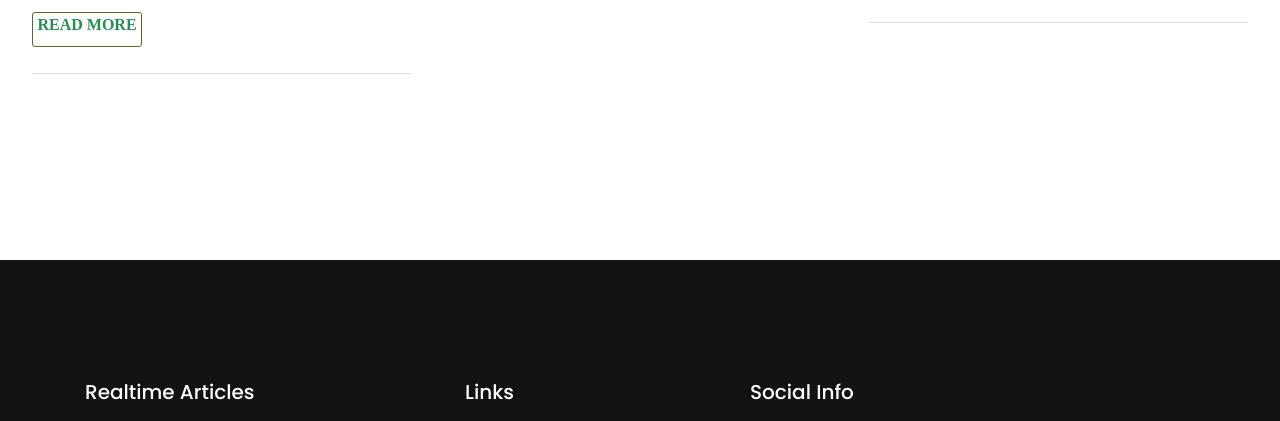
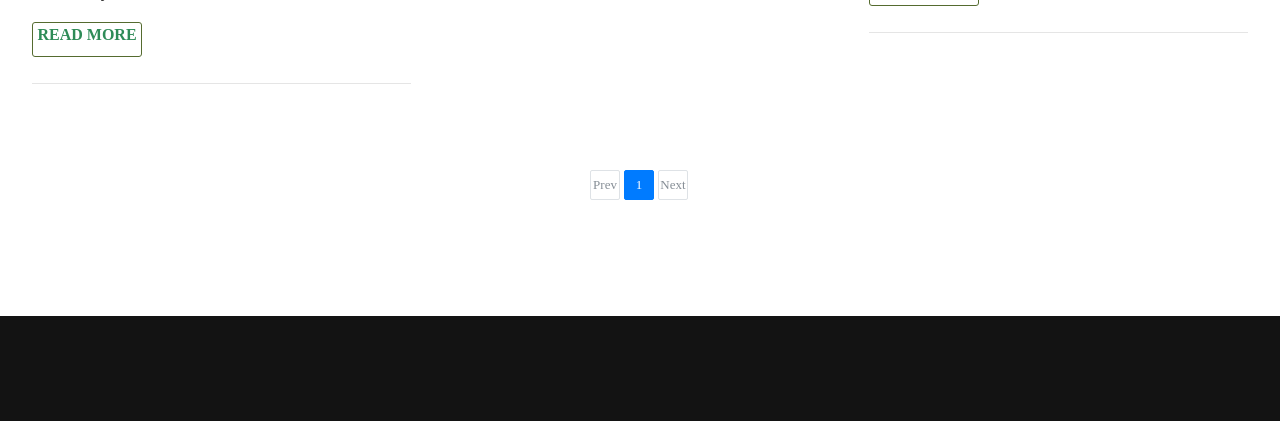
Before and after one commit to Mesh-254/realtime_articles, a Flask app: page / in a window 1280 px wide. Shown: the part 1222-1643 px from the top of the page. Run offline with Flask 3, Linux system fonts and the light colour scheme; data comes from the database, SQL or seed files in the repository; some libraries are stand-ins or nearby versions.

Commit message:
added pagination, search form to home pages(articles) and some minor updates

```diff
--- a/templates/home/blog_list.html
+++ b/templates/home/blog_list.html
@@ -48,6 +48,7 @@
     <script src="https://oss.maxcdn.com/libs/respond.js/1.4.2/respond.min.js"></script>
     <![endif]-->
 
+
 </head>
 
 <body>
@@ -90,11 +91,41 @@
                     <nav id="site-navigation" class="navigation main-navigation" role="navigation">
                         <div class="nav-menu">
                             <ul>
-                                <li class="page_item page-item-599"><a href="#" data-wpel-link="internal">Home</a></li>
-                                <li class="page_item page-item-39"><a href="{{ url_for('home.article_pricing') }}" data-wpel-link="internal">Pricing</a></li>
-                                <li class="page_item page-item-39"><a href="{{ url_for('category.categories') }}" data-wpel-link="internal">CATEGORIES</a>
+                                <li class="page_item page-item-599"><a href="{{ url_for('home.index') }}"
+                                                                       data-wpel-link="internal">Home</a></li>
+                                <li class="page_item page-item-39"><a href="{{ url_for('home.article_pricing') }}"
+                                                                      data-wpel-link="internal">Pricing</a></li>
+                                <li class="page_item page-item-39"><a href="{{ url_for('category.categories') }}"
+                                                                      data-wpel-link="internal">CATEGORIES</a>
+
                                 </li>
+
                                 <li class="page_item page-item-717"><a href="#" data-wpel-link="internal">Contact Us</a>
+                                </li>
+                                <li class="page-item page-item-39">
+                                    {#                                    <form method="get" class="search-form" action="{{ url_for('home.index') }}">#}
+                                    {#                                        <div class="input-group mt-2">#}
+                                    {#                                            <input type="text" class="form-control" placeholder="Search"#}
+                                    {#                                                   aria-label="Search" aria-describedby="button-addon2"#}
+                                    {#                                                   id="search-input" name="q">#}
+                                    {#                                            <div class="input-group-append">#}
+                                    {#                                                <button class="btn btn-pink" type="submit" id="button-addon2"><i#}
+                                    {#                                                        class="fa fa-search"></i></button>#}
+                                    {#                                            </div>#}
+                                    {#                                        </div>#}
+                                    {#                                    </form>#}
+                                    <form class="rounded position-relative">
+
+                                        <div class="position-relative">
+                                            <input class="form-control pe-5 bg-light" type="search"
+                                                   placeholder="Search the blog"
+                                                   aria-label="Search" name="q">
+                                            <button class="btn bg-transparent border-0 px-2 py-0 position-absolute top-50 end-0 translate-middle-y"
+                                                    type="submit" id="button-addon2"><i class="fa fa-search"></i>
+                                            </button>
+                                        </div>
+                                    </form>
+
                                 </li>
                             </ul>
                         </div>
@@ -109,7 +140,7 @@
             <div class="container-fluid px-2"> <!-- Added px-2 for left and right padding -->
                 <div class="row no-padding-col"> <!-- Apply no-padding-col class to remove column padding -->
                     {% if articles %}
-                        {% for article in articles %}
+                        {% for article in pages.items %}
                             <div class="col-md-4">
                                 <article>
                                     <div class="row">
@@ -148,6 +179,34 @@
                     {% endif %}
                 </div>
             </div>
+
+            <!-- Bootstrap Pagination Links -->
+            <div class="container">
+                <div class="row justify-content-center">
+                    <nav aria-label="...">
+                        <ul class="pagination">
+                            <li class="page-item {% if not pages.has_prev %}disabled{% endif %}">
+                                <a class="page-link" href="./?page={{ pages.prev_num }}">Prev</a>
+                            </li>
+
+                            {% for page in pages.iter_pages() %}
+                                <li class="page-item {% if page==pages.page %} active {% endif %}" aria-current="page">
+                                    <a class="page-link" href="./?page={{ page }}">{{ page }}
+                                        <span class="sr-only">(current)</span>
+                                    </a>
+                                </li>
+                            {% endfor %}
+
+                            <li class="page-item {% if not pages.has_next %} disabled {% endif %}">
+                                <a class="page-link" href="./?page={{ pages.next_num }}">Next</a>
+                            </li>
+                        </ul>
+                    </nav>
+                </div>
+            </div>
+            <!--End of Bootstrap Pagination Links -->
+
+
         </section>
     </div>
 
```
